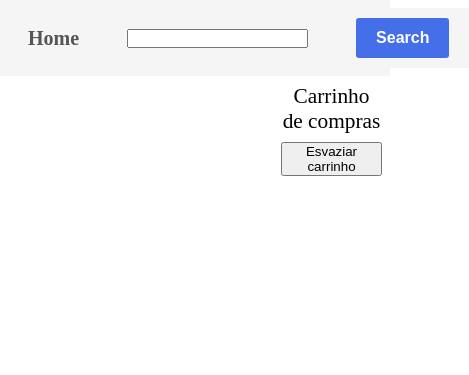
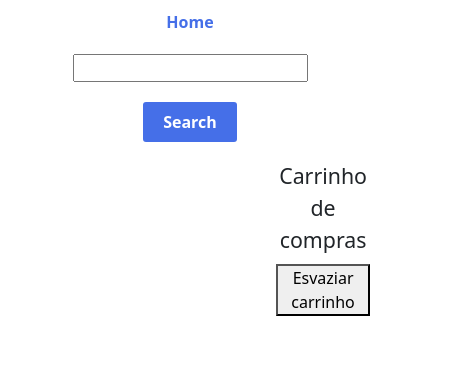
Before and after one commit to GabrielJorge94/ShoppingCart, a website: page index.html in a window 390 px wide. Shown: the whole page, 469 px wide, since content can reach past the window. Drawn offline with nearby package versions, Linux system fonts and the light colour scheme.

Commit message:
Fix mobile navbar

```diff
--- a/index.html
+++ b/index.html
@@ -7,11 +7,12 @@
     <title>Document</title>
     <link rel="stylesheet" href="style.css" />
     <script src="script.js"></script>
+    <!-- CSS only -->
+<link href="https://cdn.jsdelivr.net/npm/bootstrap@5.1.3/dist/css/bootstrap.min.css" rel="stylesheet" integrity="sha384-1BmE4kWBq78iYhFldvKuhfTAU6auU8tT94WrHftjDbrCEXSU1oBoqyl2QvZ6jIW3" crossorigin="anonymous">
   </head>
   <body>
-    <header>
-      <div class="header-container">
-        <nav class="navbar">
+      <div class="container-fluid">
+        <nav class="navbar-nav">
             <a href="index.html">Home</a>
             <input type="text" name="search-input" id="search-input">
             <button type="submit" name="search-btn" id="search-btn">
--- a/style.css
+++ b/style.css
@@ -18,43 +18,18 @@
 
 }
 
-.header-container {
-  display: flex;
-  justify-content: space-around;
+.navbar-nav {
+  padding: 10px;
   align-items: center;
-  padding: 0.5rem;
-  background-color: whitesmoke;
+  gap: 20px;
 }
 
-.navbar {
-  display: flex;
-  justify-content: space-between;
-  align-items: center;
-  gap: 3rem;
-  padding: 0 20px;
-  height: 60px;
-  background-color: whitesmoke;
+.navbar-nav a {
+  color: rgb(69, 111, 232);
+  font-size: 16px;
+  font-weight: bold;
+  text-decoration: none;
 }
-
-.navbar a {
-  color: rgb(85, 85, 85);
-  text-decoration: none;
-  font-size: 20px;
-  font-weight: bold;
-}
-
-.navbar ul {
-  align-items: center;
-  display: flex;
-  flex-direction: row;
-  justify-content: space-around;
-  list-style: none;
-  grid-gap: 20px;
-  justify-items: center;
-  padding: 20px;
-  background-color: whitesmoke;
-}
-
 
 .container {
   display: flex;
```
